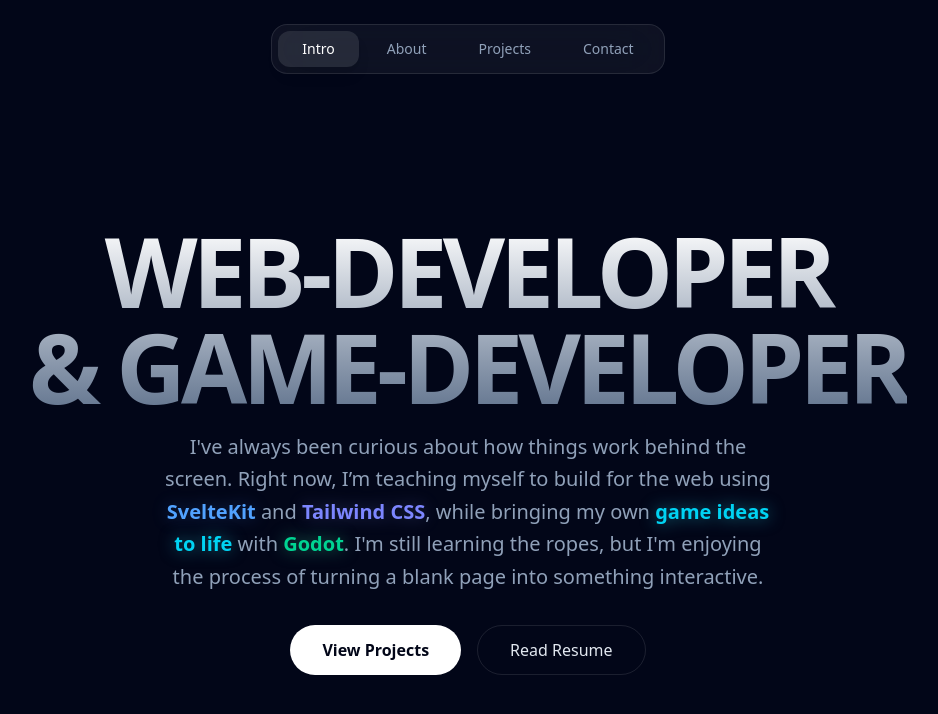
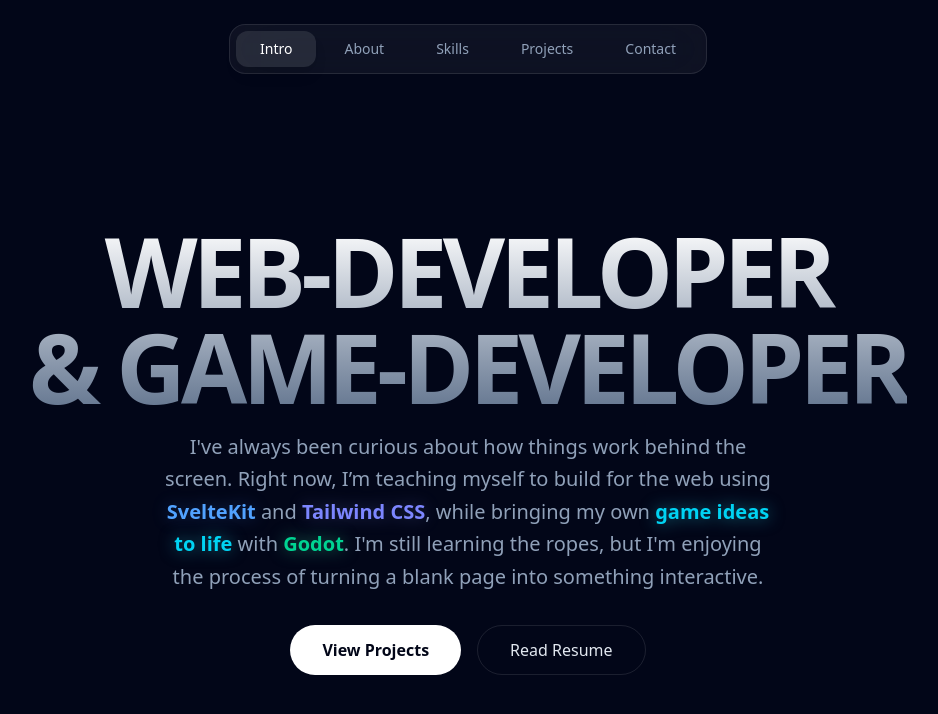
Before and after one commit to abdalkreem15/Portfolio-V2, a SvelteKit app: page / in a window 1280 px wide. Shown: the top 714 px of the page, without its empty margins (172-1110 px from the left). Built offline with nearby package versions, Linux system fonts and the light colour scheme.

Commit message:
updated src/routes/+page.svelte to include Skills tab and component

```diff
--- a/src/routes/+page.svelte
+++ b/src/routes/+page.svelte
@@ -1,13 +1,15 @@
 <script lang="ts">
     import { fade } from "svelte/transition";
     import Intro from "$lib/Components/Intro.svelte";
-	import About from "$lib/Components/About.svelte";
+	  import About from "$lib/Components/About.svelte";
+    import Skills from "$lib/Components/Skills.svelte";
 
     let activeWindow = $state('intro');
 
     const tabs = [
         { id: 'intro', label: 'Intro' },
         { id: 'about', label: 'About' },
+        { id: 'skills', label: 'Skills' },
         { id: 'projects', label: 'Projects' },
         { id: 'contact', label: 'Contact' },
     ];
@@ -40,6 +42,10 @@
       <div in:fade={{ duration: 400 }} class="absolute inset-0 flex items-center justify-center">
         <h2 class="text-4xl font-bold opacity-20 italic">Project Window coming soon...</h2>
       </div>
+    {:else if activeWindow === 'skills'}
+      <div in:fade={{ duration: 400 }} class="absolute inset-0 flex items-center justify-center">
+        <Skills />
+      </div>
     {:else if activeWindow === 'about'}
       <div in:fade={{ duration: 400 }} class="absolute inset-0 flex items-center justify-center">
         <About />
```
